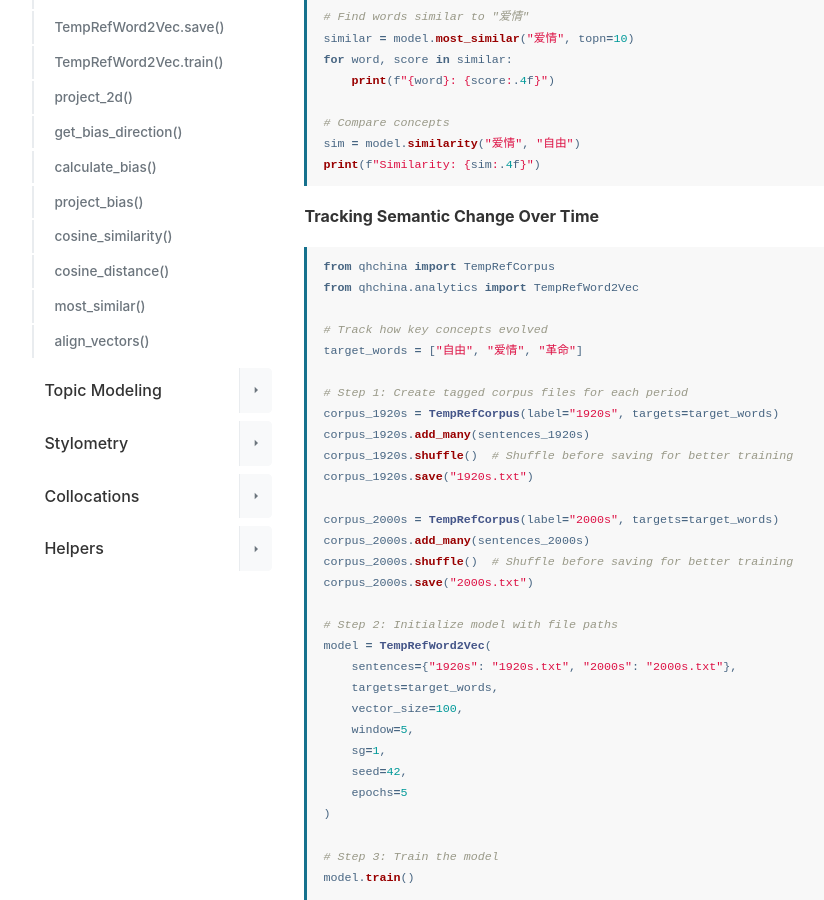
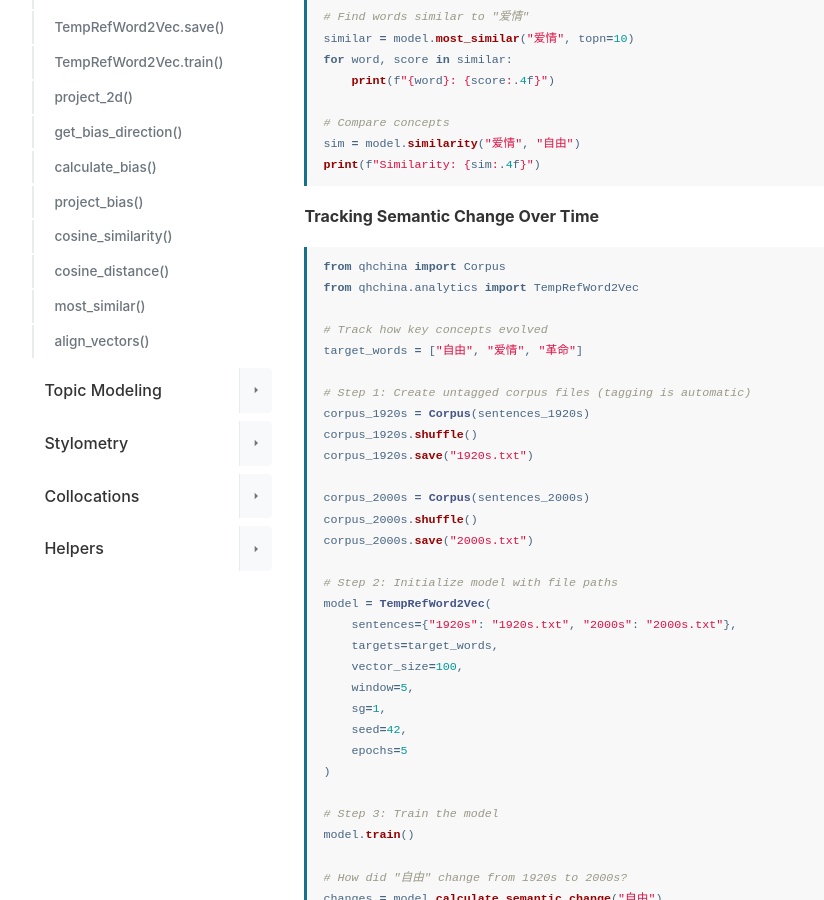
Before and after one commit to mcjkurz/qhchina-web, a Jekyll site: the page built from docs/word_embeddings/index.md, in a window 1280 px wide and 900 px high, scrolled down 1444 px. Shown: the whole window, without its empty margins (198-1022 px from the left). Built offline with Jekyll 4.4.1, drawn with Linux system fonts in a browser that asks for light colours; some of the changed lines change nothing that is shown; some of the changed text lies outside the part shown.

Commit message:
Update API docs

````diff
--- a/_config.yml
+++ b/_config.yml
@@ -60,4 +60,4 @@
 github: [metadata]
 
 # Cache busting version (auto-updated by make_docs.py)
-cache_version: 20260223105359
+cache_version: 20260223105828
--- a/docs/word_embeddings/index.md
+++ b/docs/word_embeddings/index.md
@@ -103,21 +103,19 @@
 **Tracking Semantic Change Over Time**
 
 ```python
-from qhchina import TempRefCorpus
+from qhchina import Corpus
 from qhchina.analytics import TempRefWord2Vec
 
 # Track how key concepts evolved
 target_words = ["自由", "爱情", "革命"]
 
-# Step 1: Create tagged corpus files for each period
-corpus_1920s = TempRefCorpus(label="1920s", targets=target_words)
-corpus_1920s.add_many(sentences_1920s)
-corpus_1920s.shuffle()  # Shuffle before saving for better training
+# Step 1: Create untagged corpus files (tagging is automatic)
+corpus_1920s = Corpus(sentences_1920s)
+corpus_1920s.shuffle()
 corpus_1920s.save("1920s.txt")
 
-corpus_2000s = TempRefCorpus(label="2000s", targets=target_words)
-corpus_2000s.add_many(sentences_2000s)
-corpus_2000s.shuffle()  # Shuffle before saving for better training
+corpus_2000s = Corpus(sentences_2000s)
+corpus_2000s.shuffle()
 corpus_2000s.save("2000s.txt")
 
 # Step 2: Initialize model with file paths
@@ -379,6 +377,7 @@
 <pre class="signature"><code><span class="sig-name">TempRefWord2Vec</span>(
     <span class="sig-param">sentences</span><span class="sig-punct">:</span> <span class="sig-type">dict[str, str | list[list[str]]]</span>,
     <span class="sig-param">targets</span><span class="sig-punct">:</span> <span class="sig-type">list[str]</span>,
+    <span class="sig-param">sampling_strategy</span><span class="sig-punct">:</span> <span class="sig-type">str</span> <span class="sig-punct">=</span> <span class="sig-default">'balanced'</span>,
     <span class="sig-param">_skip_init</span><span class="sig-punct">:</span> <span class="sig-type">bool</span> <span class="sig-punct">=</span> <span class="sig-default">False</span>,
     <span class="sig-param">kwargs</span>
 )</code></pre>
@@ -411,6 +410,9 @@
   - In-memory sentences (list[list[str]]): List of tokenized sentences
   Format: ``{"label1": "path1.txt", "label2": [["word", "list"], ...], ...}``
 - `targets`: List of target words to trace semantic change.
+- `sampling_strategy`: How to sample from corpora during training:
+  - "balanced" (default): Equal tokens from each corpus, stops at smallest corpus.
+  - "proportional": Proportional tokens from each corpus, uses all data.
 - `**kwargs`: Arguments passed to Word2Vec. Common options:
   - vector_size (int): Dimensionality of word vectors (default: 100)
   - window (int): Context window size (default: 5)
@@ -468,7 +470,7 @@
     model.most_similar("民_明")  # Words similar to "民" in 明史
 ```
 
-<h4 id="temprefword2vec-build_vocab">qhchina.analytics.tempref_word2vec.TempRefWord2Vec.build_vocab() <a href="https://github.com/mcjkurz/qhchina/blob/main/qhchina/analytics/tempref_word2vec.py#L217" class="source-link" title="View source on GitHub">[source]</a></h4>
+<h4 id="temprefword2vec-build_vocab">qhchina.analytics.tempref_word2vec.TempRefWord2Vec.build_vocab() <a href="https://github.com/mcjkurz/qhchina/blob/main/qhchina/analytics/tempref_word2vec.py#L231" class="source-link" title="View source on GitHub">[source]</a></h4>
 
 <pre class="signature"><code><span class="sig-name">build_vocab</span>(<span class="sig-param">sentences</span><span class="sig-punct">:</span> <span class="sig-type">collections.abc.Iterable[list[str]] | None</span> <span class="sig-punct">=</span> <span class="sig-default">None</span>)</code></pre>
 
@@ -481,7 +483,7 @@
 - `sentences`: Ignored. TempRefWord2Vec uses internal file readers instead.
   Accepted for API compatibility with the parent class.
 
-<h4 id="temprefword2vec-calculate_semantic_change">qhchina.analytics.tempref_word2vec.TempRefWord2Vec.calculate_semantic_change() <a href="https://github.com/mcjkurz/qhchina/blob/main/qhchina/analytics/tempref_word2vec.py#L532" class="source-link" title="View source on GitHub">[source]</a></h4>
+<h4 id="temprefword2vec-calculate_semantic_change">qhchina.analytics.tempref_word2vec.TempRefWord2Vec.calculate_semantic_change() <a href="https://github.com/mcjkurz/qhchina/blob/main/qhchina/analytics/tempref_word2vec.py#L554" class="source-link" title="View source on GitHub">[source]</a></h4>
 
 <pre class="signature"><code><span class="sig-name">calculate_semantic_change</span>(<span class="sig-param">target_word</span><span class="sig-punct">:</span> <span class="sig-type">str</span>, <span class="sig-param">labels</span><span class="sig-punct">:</span> <span class="sig-type">list[str] | None</span> <span class="sig-punct">=</span> <span class="sig-default">None</span>)</code></pre>
 
@@ -505,7 +507,7 @@
     print("Words moved away:", word_changes[-5:])   # Top 5 decreases
 ```
 
-<h4 id="temprefword2vec-get_available_targets">qhchina.analytics.tempref_word2vec.TempRefWord2Vec.get_available_targets() <a href="https://github.com/mcjkurz/qhchina/blob/main/qhchina/analytics/tempref_word2vec.py#L604" class="source-link" title="View source on GitHub">[source]</a></h4>
+<h4 id="temprefword2vec-get_available_targets">qhchina.analytics.tempref_word2vec.TempRefWord2Vec.get_available_targets() <a href="https://github.com/mcjkurz/qhchina/blob/main/qhchina/analytics/tempref_word2vec.py#L626" class="source-link" title="View source on GitHub">[source]</a></h4>
 
 <pre class="signature"><code><span class="sig-name">get_available_targets</span>()</code></pre>
 
@@ -514,7 +516,7 @@
 **Returns:**
 List of target words that were specified during model initialization.
 
-<h4 id="temprefword2vec-get_period_vocab_counts">qhchina.analytics.tempref_word2vec.TempRefWord2Vec.get_period_vocab_counts() <a href="https://github.com/mcjkurz/qhchina/blob/main/qhchina/analytics/tempref_word2vec.py#L622" class="source-link" title="View source on GitHub">[source]</a></h4>
+<h4 id="temprefword2vec-get_period_vocab_counts">qhchina.analytics.tempref_word2vec.TempRefWord2Vec.get_period_vocab_counts() <a href="https://github.com/mcjkurz/qhchina/blob/main/qhchina/analytics/tempref_word2vec.py#L644" class="source-link" title="View source on GitHub">[source]</a></h4>
 
 <pre class="signature"><code><span class="sig-name">get_period_vocab_counts</span>(<span class="sig-param">period</span><span class="sig-punct">:</span> <span class="sig-type">str | None</span> <span class="sig-punct">=</span> <span class="sig-default">None</span>)</code></pre>
 
@@ -530,7 +532,7 @@
 **Raises:**
 - `ValueError`: If the specified period is not found in the model.
 
-<h4 id="temprefword2vec-get_time_labels">qhchina.analytics.tempref_word2vec.TempRefWord2Vec.get_time_labels() <a href="https://github.com/mcjkurz/qhchina/blob/main/qhchina/analytics/tempref_word2vec.py#L613" class="source-link" title="View source on GitHub">[source]</a></h4>
+<h4 id="temprefword2vec-get_time_labels">qhchina.analytics.tempref_word2vec.TempRefWord2Vec.get_time_labels() <a href="https://github.com/mcjkurz/qhchina/blob/main/qhchina/analytics/tempref_word2vec.py#L635" class="source-link" title="View source on GitHub">[source]</a></h4>
 
 <pre class="signature"><code><span class="sig-name">get_time_labels</span>()</code></pre>
 
@@ -539,7 +541,7 @@
 **Returns:**
 List of time period labels that were specified during model initialization.
 
-<h4 id="temprefword2vec-load">qhchina.analytics.tempref_word2vec.TempRefWord2Vec.load() <a href="https://github.com/mcjkurz/qhchina/blob/main/qhchina/analytics/tempref_word2vec.py#L706" class="source-link" title="View source on GitHub">[source]</a></h4>
+<h4 id="temprefword2vec-load">qhchina.analytics.tempref_word2vec.TempRefWord2Vec.load() <a href="https://github.com/mcjkurz/qhchina/blob/main/qhchina/analytics/tempref_word2vec.py#L728" class="source-link" title="View source on GitHub">[source]</a></h4>
 
 <pre class="signature"><code><span class="sig-name">load</span>(<span class="sig-param">path</span><span class="sig-punct">:</span> <span class="sig-type">str</span>)</code></pre>
 
@@ -560,7 +562,7 @@
 **Raises:**
 - `ValueError`: If the file doesn't contain TempRefWord2Vec data.
 
-<h4 id="temprefword2vec-save">qhchina.analytics.tempref_word2vec.TempRefWord2Vec.save() <a href="https://github.com/mcjkurz/qhchina/blob/main/qhchina/analytics/tempref_word2vec.py#L647" class="source-link" title="View source on GitHub">[source]</a></h4>
+<h4 id="temprefword2vec-save">qhchina.analytics.tempref_word2vec.TempRefWord2Vec.save() <a href="https://github.com/mcjkurz/qhchina/blob/main/qhchina/analytics/tempref_word2vec.py#L669" class="source-link" title="View source on GitHub">[source]</a></h4>
 
 <pre class="signature"><code><span class="sig-name">save</span>(<span class="sig-param">path</span><span class="sig-punct">:</span> <span class="sig-type">str</span>)</code></pre>
 
@@ -577,7 +579,7 @@
 **Parameters:**
 - `path` (str): Path to save the model file.
 
-<h4 id="temprefword2vec-train">qhchina.analytics.tempref_word2vec.TempRefWord2Vec.train() <a href="https://github.com/mcjkurz/qhchina/blob/main/qhchina/analytics/tempref_word2vec.py#L495" class="source-link" title="View source on GitHub">[source]</a></h4>
+<h4 id="temprefword2vec-train">qhchina.analytics.tempref_word2vec.TempRefWord2Vec.train() <a href="https://github.com/mcjkurz/qhchina/blob/main/qhchina/analytics/tempref_word2vec.py#L516" class="source-link" title="View source on GitHub">[source]</a></h4>
 
 <pre class="signature"><code><span class="sig-name">train</span>()</code></pre>
 
````
